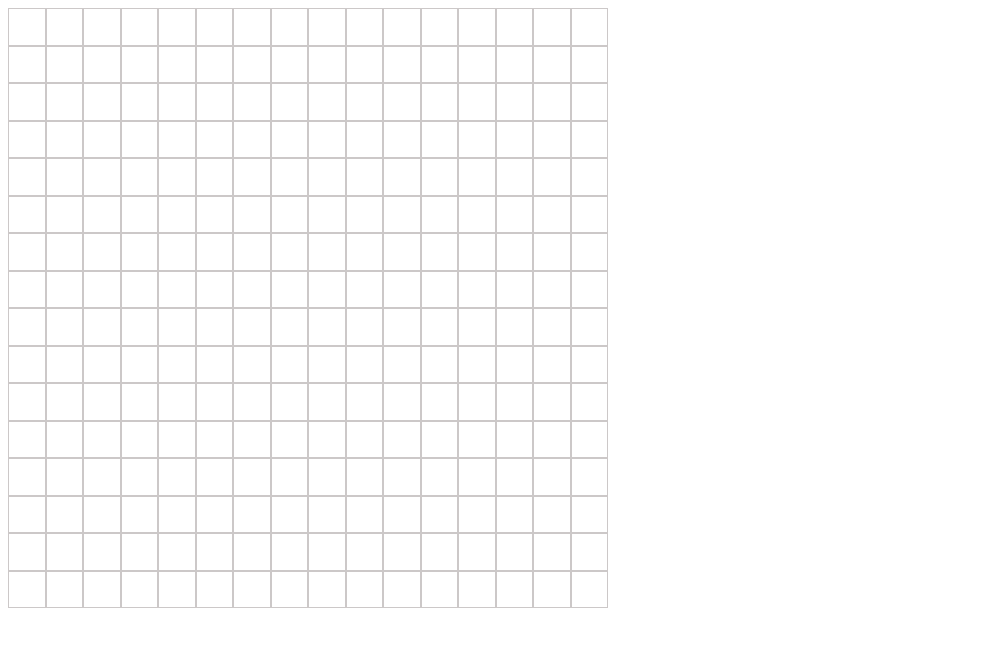
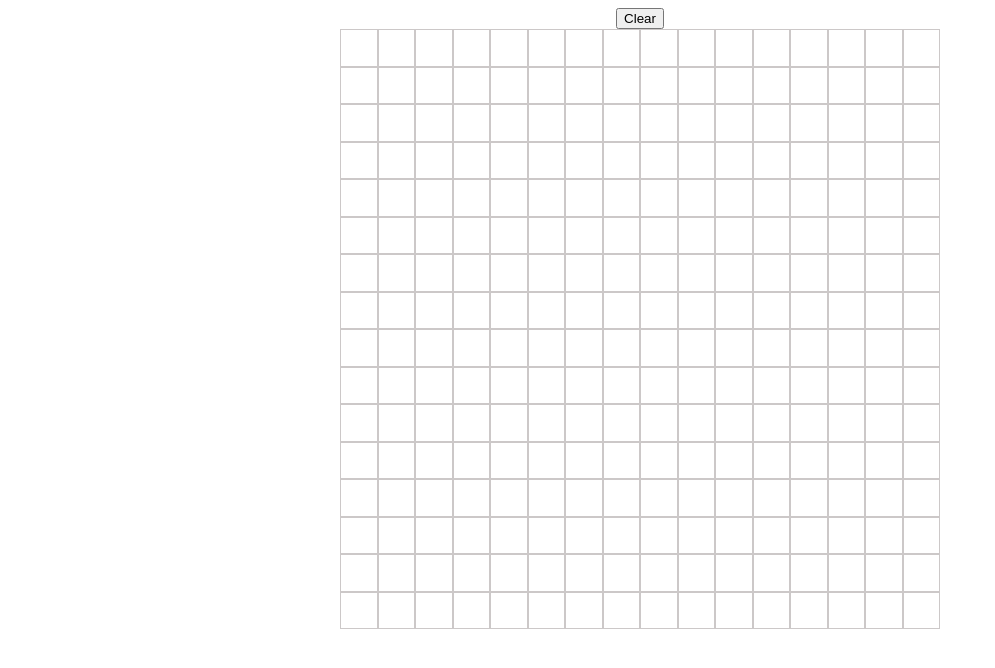
Before and after one commit to gitdingus/etch-a-sketch, a plain HTML site: page index.html in a window 1280 px wide. Shown: the whole page, without its empty margins (0-995 px from the left). Drawn offline with Linux system fonts and the light colour scheme.

Commit message:
Added control panel to index.html and modified body layout to flex column

```diff
--- a/index.html
+++ b/index.html
@@ -7,6 +7,9 @@
         <script src="script.js" defer></script>
     </head>
     <body>
+        <div id="control-panel">
+            <button id="clear-button">Clear</button>
+        </div>
         <div id="sketch-container"></div>
     </body>
 </html>
--- a/style.css
+++ b/style.css
@@ -1,8 +1,14 @@
+body {
+    display: flex;
+    flex-direction: column;
+    align-items: center;
+}
 #sketch-container{
     width: 600px;
     height: 600px;
     display: flex;
     flex-direction: column;
+
 }
 
 div.row{
```
